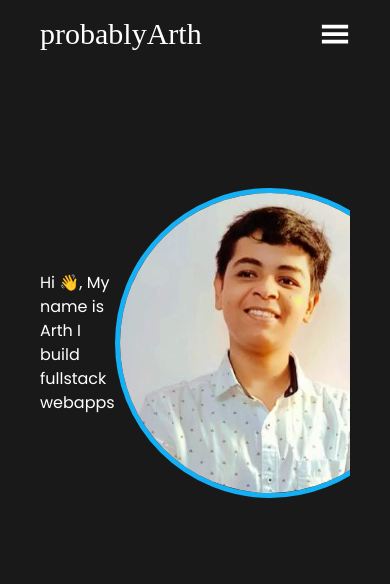
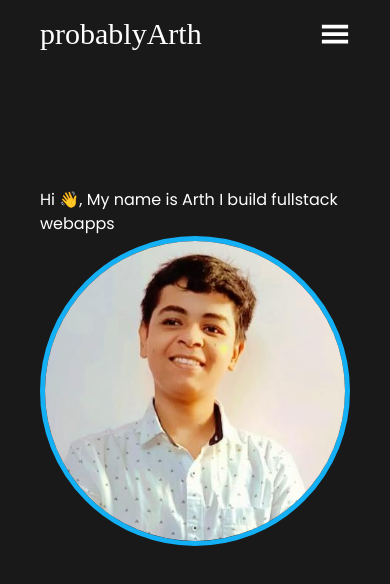
Before and after one commit to probablyArth/website, a Next.js app: page / in a window 390 px wide. Shown: the top 584 px of the page. Built offline with nearby package versions, Linux system fonts and the light colour scheme; a web font is replaced by a local one.

Commit message:
Responsive hero

```diff
--- a/components/Hero/index.tsx
+++ b/components/Hero/index.tsx
@@ -1,7 +1,7 @@
 /* eslint-disable @next/next/no-img-element */
 const Hero = () => {
   return (
-    <div className="flex justify-between items-center">
+    <div className="flex justify-between items-center flex-col md:flex-row">
       <h2>
         Hi 👋, My name is <span>Arth</span> I build fullstack webapps
       </h2>{" "}
--- a/components/Navbar/NavMenu.tsx
+++ b/components/Navbar/NavMenu.tsx
@@ -1,9 +1,12 @@
 import { FC } from "react";
 import Common from "../../Interfaces/Common";
 import NavLink from "../Link";
+import { useMediaQuery } from "../../utils/useMediaQuery";
 
 const NavMenu: FC<Common> = ({ classname }) => {
-  return (
+  const isMD = useMediaQuery("(min-width: 768px)");
+
+  const returnComp = !isMD ? (
     <menu
       className={`self-center flex flex-col bg-zinc-800 text-center rounded-sm transition-all duration-300 p-2 w-full shadow-2xl ${classname}`}
       id="menu"
@@ -14,7 +17,11 @@ const NavMenu: FC<Common> = ({ classname }) => {
       <NavLink href="/blog">Blog</NavLink>
       <NavLink href="/contact">Contact</NavLink>
     </menu>
+  ) : (
+    <></>
   );
+
+  return returnComp;
 };
 
 export default NavMenu;
```
